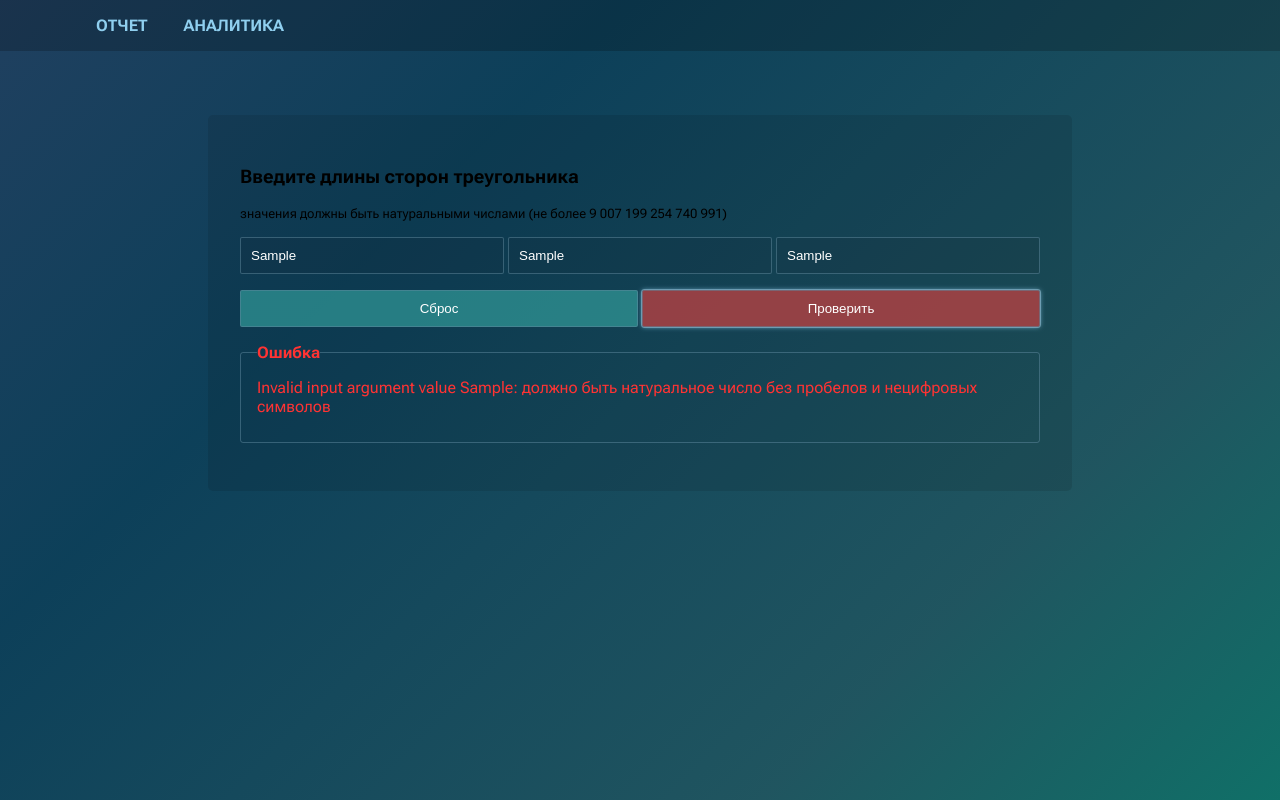
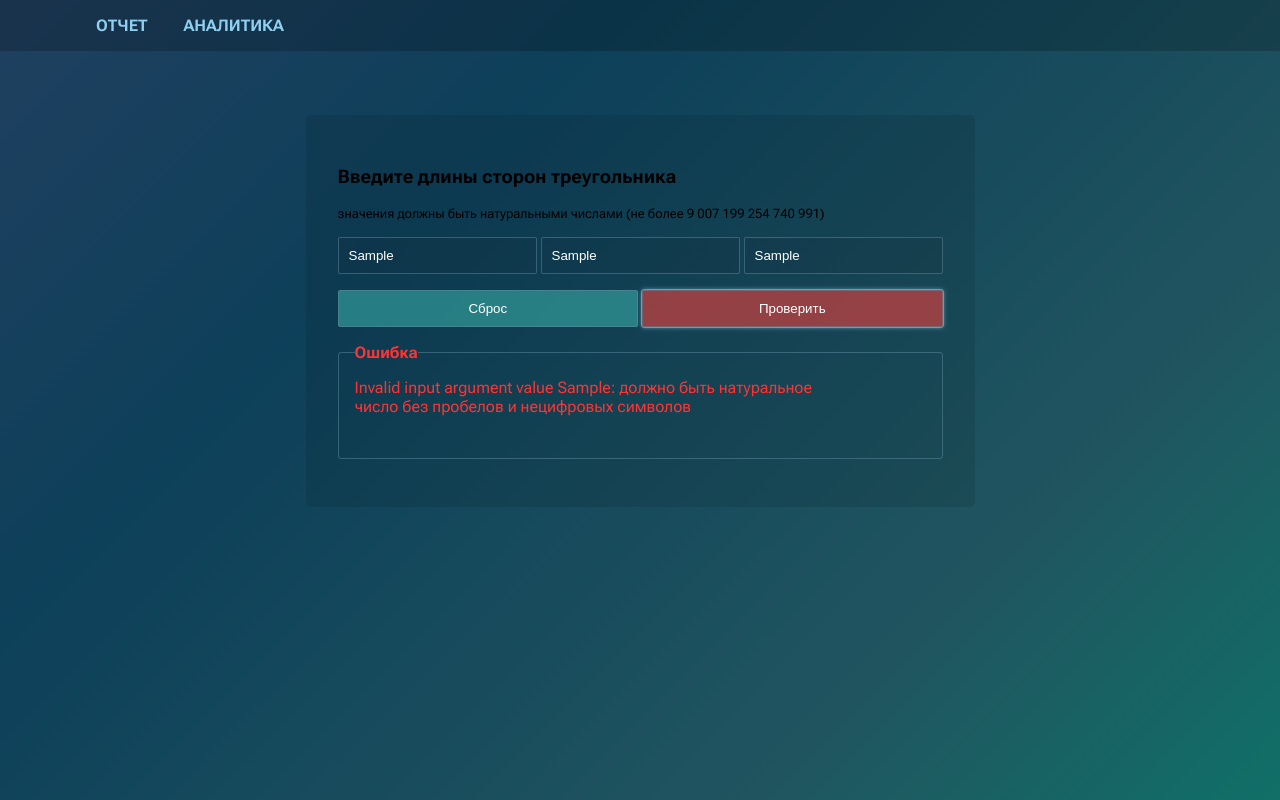
Before and after one commit to study-pm/testing, a website with bundled scripts: page src/lr_01/index.html in a window 1280 px wide. Both pictures are taken after typing "Sample", "Sample", "Sample" into the empty fields and a click on the input "Проверить". Built offline with nearby package versions, Linux system fonts and the light colour scheme.

Commit message:
style: adjust min-height and add max-width to output

```diff
--- a/src/lr_01/styles/style.css
+++ b/src/lr_01/styles/style.css
@@ -209,7 +209,8 @@ input[type="reset"] {
     background-color: hsla(175, 50%, 50%, 0.5);
 }
 output{
-    min-height: 3em;
+    max-width: 30em;
+    min-height: 4em;
 }
 
 /* Lists */
```
